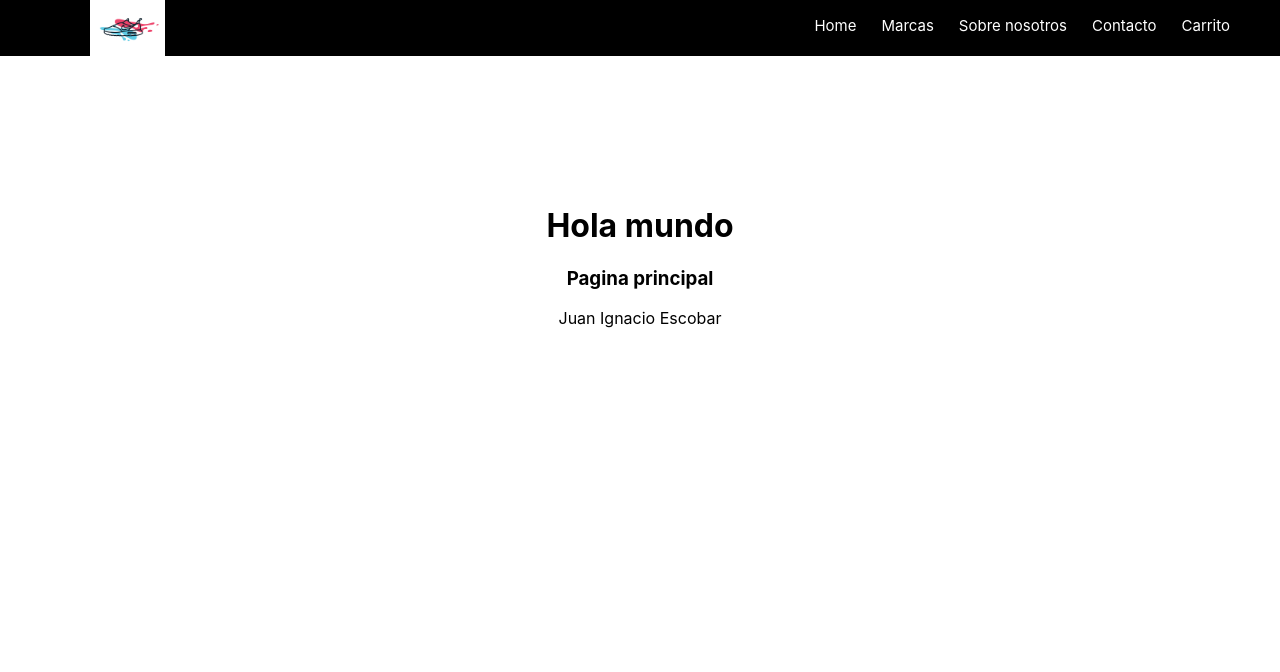
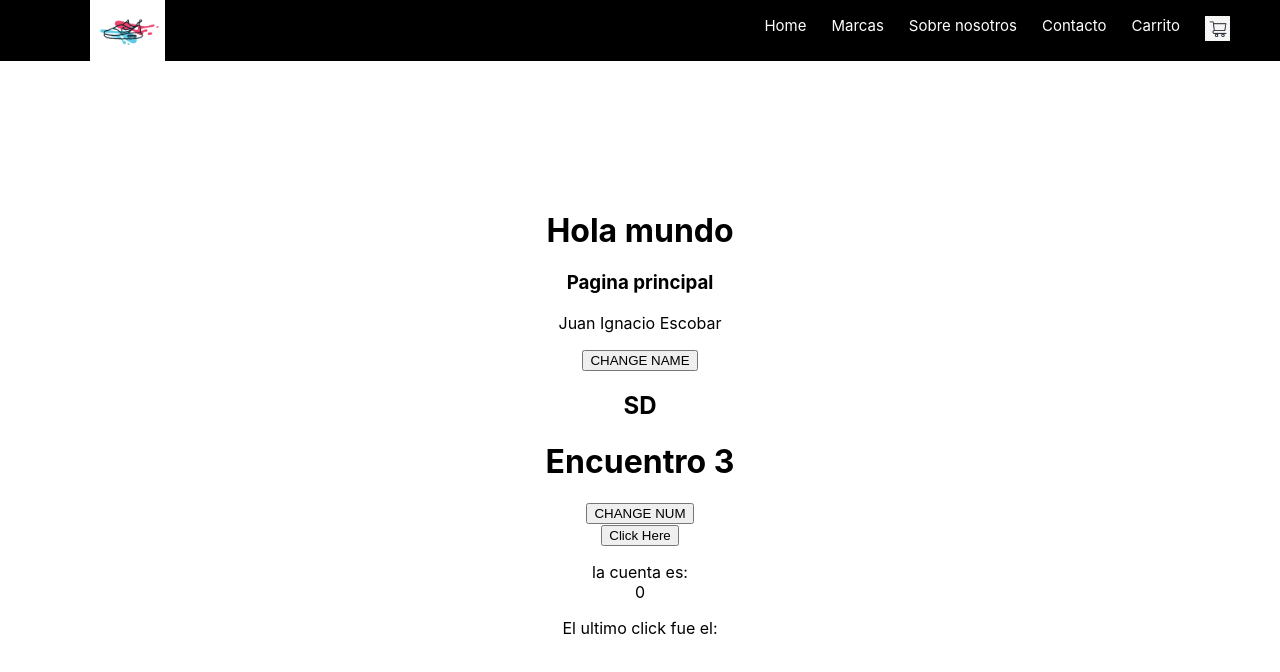
Before and after one commit to JuanIgnacioEscobar/react-coderhouse, a React (Create React App) app: page / in a window 1280 px wide. Shown: the top 672 px of the page. Built offline with nearby package versions, Linux system fonts and the light colour scheme.

Commit message:
agregando img del carrito

```diff
--- a/src/App.js
+++ b/src/App.js
@@ -4,6 +4,9 @@ import './App.css';
 // import ButtonFc from './ButtonFc/ButtonFc'
 import NavBar from './components/navbar/navbar'
 import Inicio from './components/ItemListContainer'
+import Name from './components/Name/name'
+import Hok from './promesas/hook'
+import Prueba from './components/ejercicio/pruebas'
 
 function App() {
   // const suma2 = (num) => {
@@ -14,6 +17,9 @@ function App() {
     <div className="App">
         <NavBar />
         <Inicio />
+        <Name nombre='SD'/>
+        <Hok />
+        <Prueba />
         {/* <ButtonCl text={'Soy nuevo boton'} color={'red'} padding={'35px'}/>
         <ButtonFc> */}
         {/* </ButtonFc>  */}
--- /dev/null
+++ b/src/components/Name/name.js
@@ -0,0 +1,26 @@
+import React, { Component } from 'react';
+
+export default class Name extends Component{
+
+    constructor(props) { //esto es un estado
+        super(props) //super recibe lo que traen las props de otro lugar
+        this.state = {
+            name: this.props.nombre
+        }
+    }
+
+    handleName = () => { // esto es un metodo, puedo utilizar todos los que sean convenientes
+        this.setState({
+            name: 'Sebastian Dominguez'
+        })
+    }
+
+    render() {
+        return(
+            <React.Fragment>
+            <button onClick={this.handleName}>CHANGE NAME</button>
+            <h2>{this.state.name}</h2>
+            </React.Fragment>
+        )
+    }
+}
--- /dev/null
+++ b/src/components/ejercicio/pruebas.jsx
@@ -0,0 +1,26 @@
+import React, { useState } from 'react';
+
+const Prueba = (props) => {
+
+    const [cuenta, setCuenta] = useState(0);
+    const [timeClick, setTimeClick] = useState("");
+
+    const contar = () => {
+        setCuenta(cuenta + 1);
+        let time=Date()
+
+        setTimeClick(time)
+    }
+
+    return(
+        <div>
+            <header className="app-header">
+                <button onClick={contar}>Click Here</button>
+                <p className="app-link">{props.greeting} la cuenta es: <br /> {cuenta}</p>
+                <p>El ultimo click fue el: {timeClick}</p>
+            </header>
+        </div>
+    )
+}
+
+export default Prueba;
--- a/src/components/navbar/CartWidget.js
+++ b/src/components/navbar/CartWidget.js
@@ -0,0 +1,13 @@
+import React from 'react'
+import img_carrito from './carrito.png'
+
+const CartWidget = () => {
+
+    return(
+        <div>
+            <img src={img_carrito} alt="" style={{width: 25}} className="carrito"/>
+        </div>
+    )
+}
+
+export default CartWidget
--- a/src/components/navbar/navbar.jsx
+++ b/src/components/navbar/navbar.jsx
@@ -2,6 +2,7 @@
 import React, { Fragment } from 'react';
 import './navbar.css'
 import logo from './logo_zapa.png'
+import CartWidget from './CartWidget'
 // los parentesis sirven cuando el componente no requiere funciones o variables
 const NavBar = () => ( //Las variables/funciones van antes del return
         <Fragment>
@@ -13,6 +14,7 @@ const NavBar = () => ( //Las variables/funciones van antes del return
                                 <li><a href="#">Sobre nosotros</a></li>
                                 <li><a href="#">Contacto</a></li>
                                 <li><a href="#">Carrito</a></li>
+                                <li><a href="#"><CartWidget /></a></li>
                         </ul>
                 </nav>
         </Fragment>
--- /dev/null
+++ b/src/promesas/hook.js
@@ -0,0 +1,17 @@
+import React, { useState } from 'react';
+
+export default function Hok() {
+
+    const [numero, setNumero] = useState(3)
+
+    const handleNumero = () => { //se considera buena practica crear un handle para no hacer todo en una misma linea, siempre se hace con arrow
+        setNumero(numero+1)
+    }
+
+    return(
+        <div>
+            <h1>Encuentro {numero}</h1>
+            <button onClick={handleNumero}>CHANGE NUM</button>
+        </div>
+    )
+}
```
Also changed, not shown: src/ButtonCl/ButtonCl.js (+45 -1 lines), src/ButtonFc/ButtonFc.js (+5 -10 lines), src/promesas/prueba.js (added, +32 -0 lines), src/components/navbar/carrito.png (added), src/promesas/estilo.css (added).
